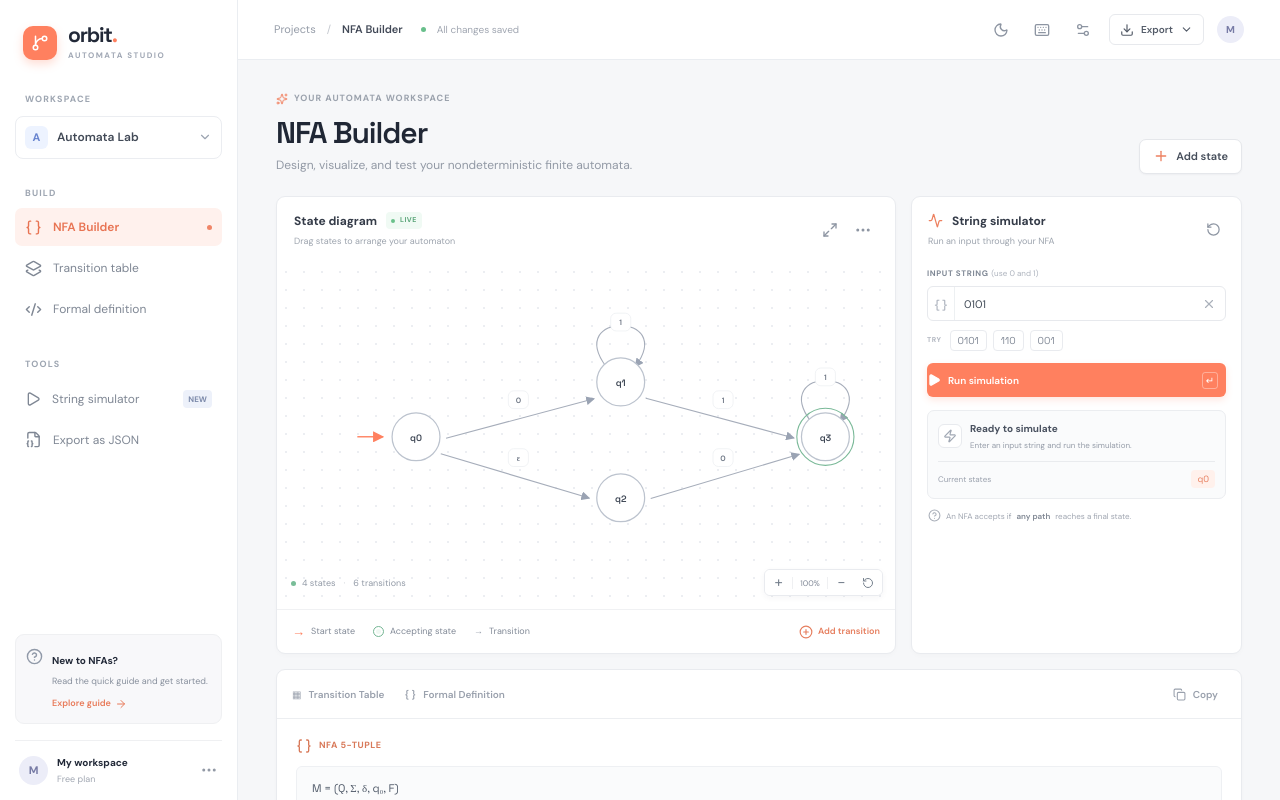
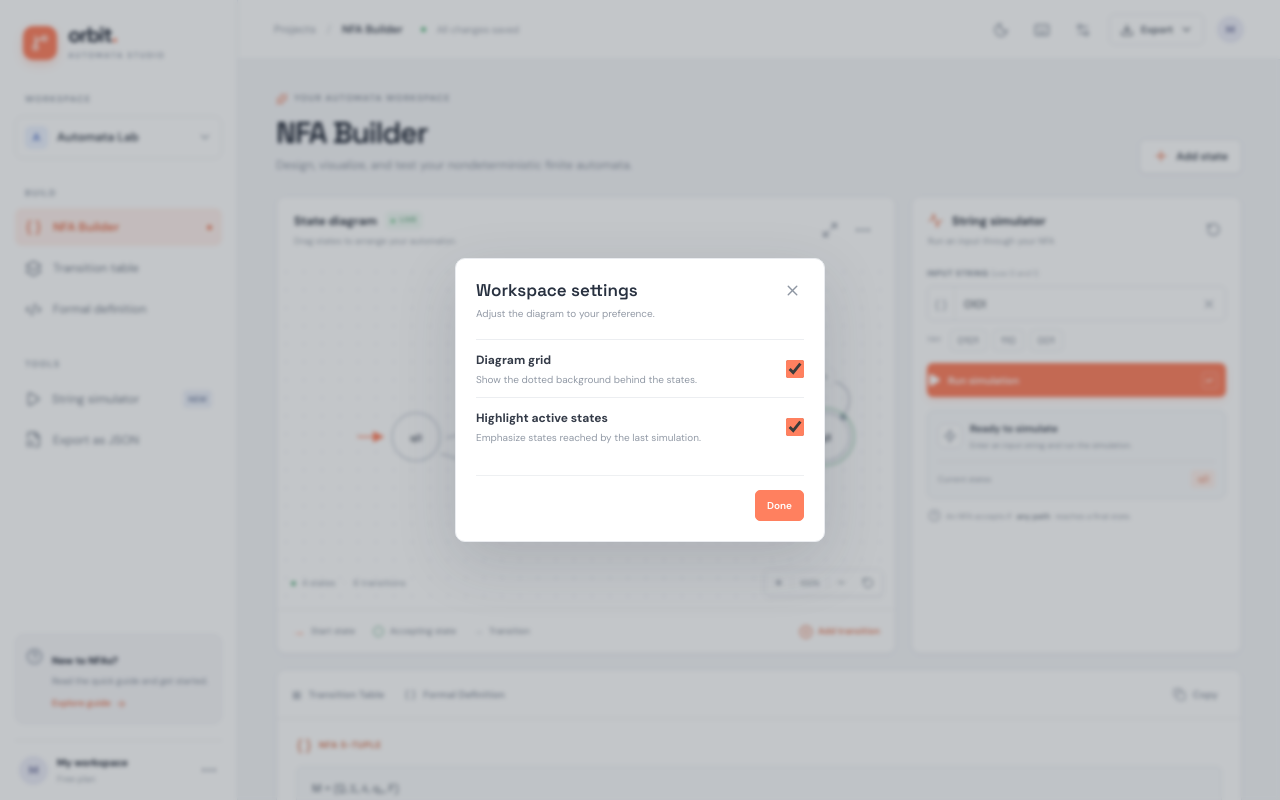
Before and after one commit to Jynxnanana/NFA, a Vue app: page / in a window 1280 px wide. Both pictures are taken after a click on the button 1083 px from the left and 29 px from the top of the page. Shown: the top 800 px of the page. Built offline with nearby package versions, Linux system fonts and the light colour scheme.

Commit message:
Add working workspace settings

```diff
--- a/src/App.vue
+++ b/src/App.vue
@@ -15,12 +15,17 @@ const start = ref('q0'), finals = ref(['q3']), activeTab = ref('Simulator')
 const inputString = ref('0101'), result = ref(null), stepTrace = ref([]), selectedState = ref(null)
 const showAddTransition = ref(false), newTransition = ref({ from: 'q0', to: 'q1', symbol: '0' })
 const showAlphabetInput = ref(false), alphabetInput = ref('')
+const showSettings = ref(false)
 const dragging = ref(null), diagram = ref(null), diagramCard = ref(null), diagramExpanded = ref(false), zoom = ref(1), toast = ref('')
 const isDark = ref(localStorage.getItem('orbit-theme') === 'dark')
+const showDiagramGrid = ref(localStorage.getItem('orbit-show-grid') !== 'false')
+const highlightActiveStates = ref(localStorage.getItem('orbit-highlight-active') !== 'false')
 watch(isDark, value => {
   localStorage.setItem('orbit-theme', value ? 'dark' : 'light')
   document.documentElement.style.colorScheme = value ? 'dark' : 'light'
 }, { immediate: true })
+watch(showDiagramGrid, value => localStorage.setItem('orbit-show-grid', String(value)))
+watch(highlightActiveStates, value => localStorage.setItem('orbit-highlight-active', String(value)))
 const label = id => states.value.find(s => s.id === id)?.id ?? id
 const edgePath = (t) => {
   const a = states.value.find(s => s.id === t.from), b = states.value.find(s => s.id === t.to)
@@ -112,19 +117,19 @@ onBeforeUnmount(()=>document.removeEventListener('fullscreenchange',onFullscreen
     </aside>
 
     <main class="main-content">
-      <header class="topbar"><div class="breadcrumbs"><span>Projects</span><span class="crumb-slash">/</span><span class="crumb-current">NFA Builder</span><span class="saved-dot"></span><span class="saved-label">All changes saved</span></div><div class="top-actions"><button class="icon-button" :title="isDark?'Switch to light mode':'Switch to dark mode'" :aria-label="isDark?'Switch to light mode':'Switch to dark mode'" @click="isDark=!isDark"><Sun v-if="isDark" :size="16"/><Moon v-else :size="16"/></button><button class="icon-button" title="Keyboard shortcuts" @click="notify('Drag states to reposition · Click a state to select')"><Keyboard :size="16"/></button><button class="icon-button" title="Settings" @click="notify('Settings coming soon')"><Settings2 :size="16"/></button><button class="share-button" @click="exportJson"><Download :size="14"/> Export <ChevronDown :size="13"/></button><div class="profile-avatar">M</div></div></header>
+      <header class="topbar"><div class="breadcrumbs"><span>Projects</span><span class="crumb-slash">/</span><span class="crumb-current">NFA Builder</span><span class="saved-dot"></span><span class="saved-label">All changes saved</span></div><div class="top-actions"><button class="icon-button" :title="isDark?'Switch to light mode':'Switch to dark mode'" :aria-label="isDark?'Switch to light mode':'Switch to dark mode'" @click="isDark=!isDark"><Sun v-if="isDark" :size="16"/><Moon v-else :size="16"/></button><button class="icon-button" title="Keyboard shortcuts" @click="notify('Drag states to reposition · Click a state to select')"><Keyboard :size="16"/></button><button class="icon-button" title="Settings" @click="showSettings=true"><Settings2 :size="16"/></button><button class="share-button" @click="exportJson"><Download :size="14"/> Export <ChevronDown :size="13"/></button><div class="profile-avatar">M</div></div></header>
       <div class="page-content">
         <div class="page-heading"><div><div class="eyebrow"><span class="eyebrow-icon"><Sparkles :size="12"/></span> YOUR AUTOMATA WORKSPACE</div><h1>NFA Builder</h1><p class="subtitle">Design, visualize, and test your nondeterministic finite automata.</p></div><button class="new-state-button" @click="addState"><Plus :size="16"/> Add state</button></div>
         <div class="editor-layout">
           <section id="diagram-card" ref="diagramCard" class="card diagram-card" :class="{'diagram-expanded':diagramExpanded}">
-            <div class="card-top"><div><div class="section-title">State diagram <span class="live-indicator"><i></i> LIVE</span></div><div class="section-subtitle">Drag states to arrange your automaton</div></div><div class="diagram-head-tools"><button v-if="diagramExpanded" class="diagram-theme-button" :aria-label="isDark?'Switch to light mode':'Switch to dark mode'" :title="isDark?'Switch to light mode':'Switch to dark mode'" @click="isDark=!isDark"><Sun v-if="isDark" :size="16"/><Moon v-else :size="16"/></button><button class="diagram-expand-button" :aria-label="diagramExpanded?'Minimize diagram':'Maximize diagram'" :title="diagramExpanded?'Minimize diagram':'Maximize diagram'" @click="diagramExpanded?collapseDiagram():expandDiagram()"><Minimize2 v-if="diagramExpanded" :size="16"/><Maximize2 v-else :size="16"/></button><button class="dots-button" title="Export NFA" @click="exportJson"><MoreHorizontal :size="18"/></button></div></div>
+            <div class="card-top"><div><div class="section-title">State diagram <span class="live-indicator"><i></i> LIVE</span></div><div class="section-subtitle">Drag states to arrange your automaton</div></div><div class="diagram-head-tools"><button v-if="diagramExpanded" class="diagram-theme-button" :aria-label="isDark?'Switch to light mode':'Switch to dark mode'" :title="isDark?'Switch to light mode':'Switch to dark mode'" @click="isDark=!isDark"><Sun v-if="isDark" :size="16"/><Moon v-else :size="16"/></button><button v-if="diagramExpanded" class="diagram-theme-button" aria-label="Settings" title="Settings" @click="showSettings=true"><Settings2 :size="16"/></button><button class="diagram-expand-button" :aria-label="diagramExpanded?'Minimize diagram':'Maximize diagram'" :title="diagramExpanded?'Minimize diagram':'Maximize diagram'" @click="diagramExpanded?collapseDiagram():expandDiagram()"><Minimize2 v-if="diagramExpanded" :size="16"/><Maximize2 v-else :size="16"/></button><button class="dots-button" title="Export NFA" @click="exportJson"><MoreHorizontal :size="18"/></button></div></div>
             <div class="diagram-wrap" ref="diagram">
-              <div class="diagram-grid"></div>
+              <div v-if="showDiagramGrid" class="diagram-grid"></div>
               <button class="diagram-add-state" @click="addState"><Plus :size="15"/> Add state</button>
               <svg class="diagram-svg" viewBox="0 0 800 410" preserveAspectRatio="xMidYMid meet" :style="{transform:`scale(${zoom})`}">
                 <defs><marker id="arrow" markerWidth="8" markerHeight="8" refX="7" refY="4" orient="auto"><path d="M0,0 L8,4 L0,8 Z" fill="#9aa3b3"/></marker><marker id="startArrow" markerWidth="8" markerHeight="8" refX="7" refY="4" orient="auto"><path d="M0,0 L8,4 L0,8 Z" fill="#ff805f"/></marker></defs>
                 <g v-for="(t,i) in transitions" :key="i"><path class="edge-path" :d="edgePath(t)" marker-end="url(#arrow)"/><g class="edge-label" :transform="`translate(${edgeLabel(t).x},${edgeLabel(t).y})`"><rect x="-13" y="-12" width="26" height="23" rx="7"/><text text-anchor="middle" dominant-baseline="central">{{t.symbol}}</text></g></g>
-                <g v-for="s in states" :key="s.id" class="state-group" :class="{'state-selected':selectedState===s.id,'state-active':stepTrace.length&&stepTrace.at(-1)?.states.includes(s.id)}" @pointerdown.stop="startDrag($event,s)" @click.stop="selectedState=s.id">
+                <g v-for="s in states" :key="s.id" class="state-group" :class="{'state-selected':selectedState===s.id,'state-active':highlightActiveStates&&stepTrace.length&&stepTrace.at(-1)?.states.includes(s.id)}" @pointerdown.stop="startDrag($event,s)" @click.stop="selectedState=s.id">
                   <line v-if="s.id===start" :x1="s.x-76" :y1="s.y" :x2="s.x-43" :y2="s.y" class="start-line" marker-end="url(#startArrow)"/>
                   <circle v-if="finals.includes(s.id)" :cx="s.x" :cy="s.y" r="37" class="final-ring"/><circle :cx="s.x" :cy="s.y" r="31" class="state-circle"/><text :x="s.x" :y="s.y+5" text-anchor="middle" class="state-label">{{s.id}}</text>
                   <foreignObject :x="s.x-45" :y="s.y-59" width="90" height="25" class="state-controls"><div xmlns="http://www.w3.org/1999/xhtml" class="state-control-row"><button @pointerdown.stop @click.stop="start=s.id;notify(`${s.id} is now the start state`)">→ start</button><button @pointerdown.stop @click.stop="toggleFinal(s.id);notify('Final state updated')">{{finals.includes(s.id)?'★ final':'☆ final'}}</button><button class="delete-state" @pointerdown.stop @click.stop="deleteState(s.id)"><Trash2 :size="11"/></button></div></foreignObject>
@@ -158,6 +163,7 @@ onBeforeUnmount(()=>document.removeEventListener('fullscreenchange',onFullscreen
     </main>
 
     <Teleport :to="diagramExpanded ? '#diagram-card' : 'body'">
+      <div v-if="showSettings" class="modal-overlay" @click.self="showSettings=false"><div class="modal-card small-modal settings-modal"><div class="modal-heading"><div><h2>Workspace settings</h2><p>Adjust the diagram to your preference.</p></div><button class="modal-close" aria-label="Close settings" @click="showSettings=false"><X :size="17"/></button></div><div class="settings-options"><label class="settings-option"><span><strong>Diagram grid</strong><small>Show the dotted background behind the states.</small></span><input v-model="showDiagramGrid" type="checkbox" class="setting-checkbox"/></label><label class="settings-option"><span><strong>Highlight active states</strong><small>Emphasize states reached by the last simulation.</small></span><input v-model="highlightActiveStates" type="checkbox" class="setting-checkbox"/></label></div><div class="modal-actions"><button class="confirm-button" @click="showSettings=false">Done</button></div></div></div>
       <div v-if="showAddTransition" class="modal-overlay" @click.self="showAddTransition=false"><div class="modal-card"><div class="modal-heading"><div><h2>Add a transition</h2><p>Define how your automaton moves between states.</p></div><button class="modal-close" @click="showAddTransition=false"><X :size="17"/></button></div><div class="modal-fields"><label>FROM STATE<select v-model="newTransition.from"><option v-for="s in states" :key="s.id">{{s.id}}</option></select></label><label>INPUT SYMBOL<select v-model="newTransition.symbol"><option v-for="sym in [...alphabet,'ε']" :key="sym">{{sym}}</option></select></label><label>TO STATE<select v-model="newTransition.to"><option v-for="s in states" :key="s.id">{{s.id}}</option></select></label></div><div class="modal-actions"><button class="cancel-button" @click="showAddTransition=false">Cancel</button><button class="confirm-button" @click="addTransition"><Plus :size="14"/> Add transition</button></div></div></div>
       <div v-if="showAlphabetInput" class="modal-overlay" @click.self="showAlphabetInput=false"><div class="modal-card small-modal"><div class="modal-heading"><div><h2>Add an input symbol</h2><p>Enter one character for your alphabet Σ.</p></div><button class="modal-close" @click="showAlphabetInput=false"><X :size="17"/></button></div><input class="symbol-input" v-model="alphabetInput" maxlength="1" placeholder="e.g. a" @keyup.enter="addSymbol"/><div class="modal-actions"><button class="cancel-button" @click="showAlphabetInput=false">Cancel</button><button class="confirm-button" @click="addSymbol"><Plus :size="14"/> Add symbol</button></div></div></div>
     </Teleport>
--- a/src/mobile.css
+++ b/src/mobile.css
@@ -46,6 +46,15 @@
 .dark-mode .diagram-theme-button:hover { background: #303641; }
 .dark-mode .diagram-card.diagram-expanded .card-top,
 .dark-mode .diagram-card.diagram-expanded .diagram-footer { background: #20242d; }
+.settings-options { display: flex; flex-direction: column; margin-top: 18px; }
+.settings-option { min-height: 58px; display: flex; align-items: center; justify-content: space-between; gap: 12px; border-top: 1px solid #eceef1; }
+.settings-option > span { display: flex; flex-direction: column; gap: 4px; }
+.settings-option strong { color: #343b48; font-size: 12px; }
+.settings-option small { color: #929aa6; font-size: 10px; line-height: 1.4; }
+.setting-checkbox { flex: 0 0 auto; width: 18px; height: 18px; accent-color: #ff805f; }
+.dark-mode .settings-option { border-top-color: #303641; }
+.dark-mode .settings-option strong { color: #e5e8ee; }
+.dark-mode .settings-option small { color: #9aa3b2; }
 
 @media (max-width: 640px) {
   .sidebar {
@@ -267,6 +276,9 @@
   .modal-fields label { font-size: 9px; }
   .modal-fields select, .symbol-input { height: 40px; font-size: 12px; }
   .cancel-button, .confirm-button { height: 38px; font-size: 12px; }
+  .settings-option { min-height: 66px; }
+  .settings-option strong { font-size: 13px; }
+  .settings-option small { font-size: 11px; }
 }
 
 @media (max-width: 380px) {
```
